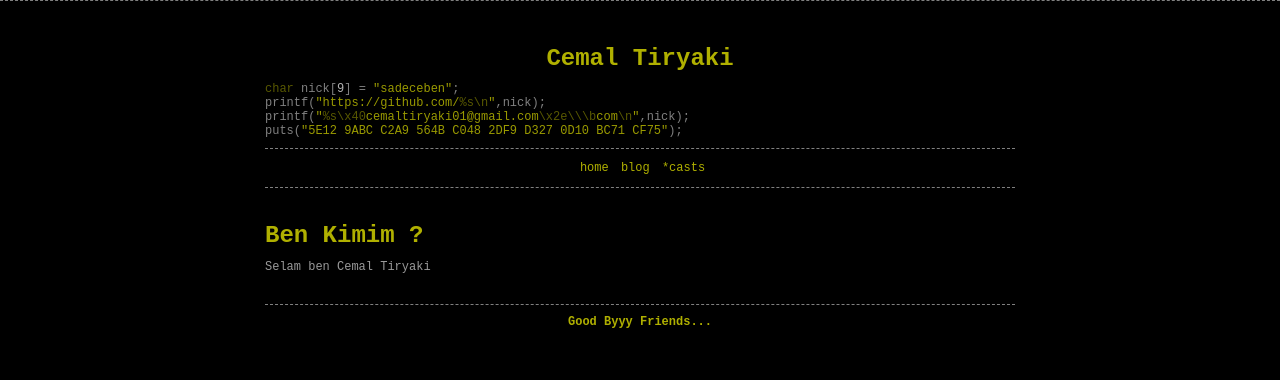
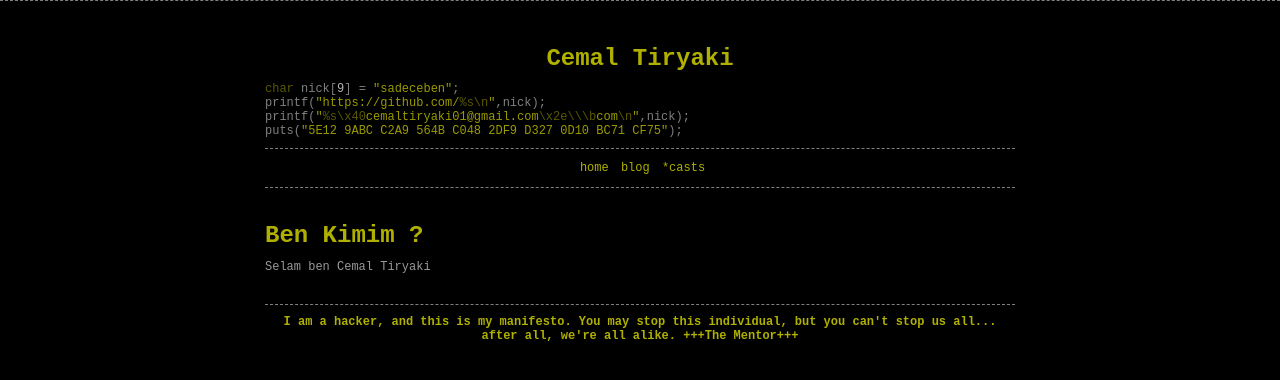
Before and after one commit to sadeceben/sadeceben.github.io, a Jekyll site: the page built from index.md, in a window 1280 px wide. Shown: the top 380 px of the page. Built offline with Jekyll 4.4.1, drawn with Linux system fonts in a browser that asks for light colours; our own code applies the rules of GitHub Pages for plain Markdown files.

Commit message:
Update _config.yml

```diff
--- a/_config.yml
+++ b/_config.yml
@@ -1,6 +1,9 @@
 # Site settings
 title: "Cemal Tiryaki"
-bye_message: "Good Byyy Friends..."
+bye_message: "I am a hacker, and this is my manifesto.  You may stop this individual,
+                    but you can't stop us all... after all, we're all alike.
+
+                                         +++The Mentor+++"
 baseurl: "https://sadeceben.github.io/"
 url: "https://sadeceben.github.io"
 disqus: cemaltiryaki
```
